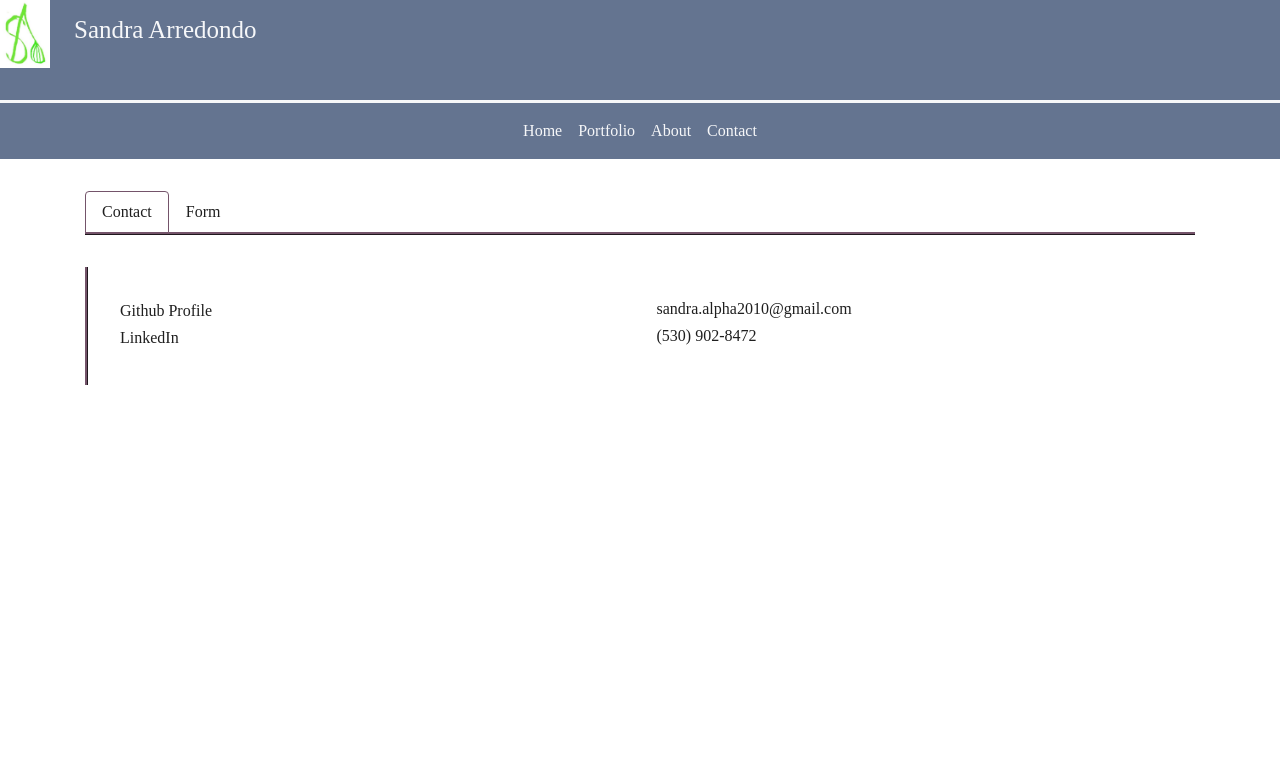
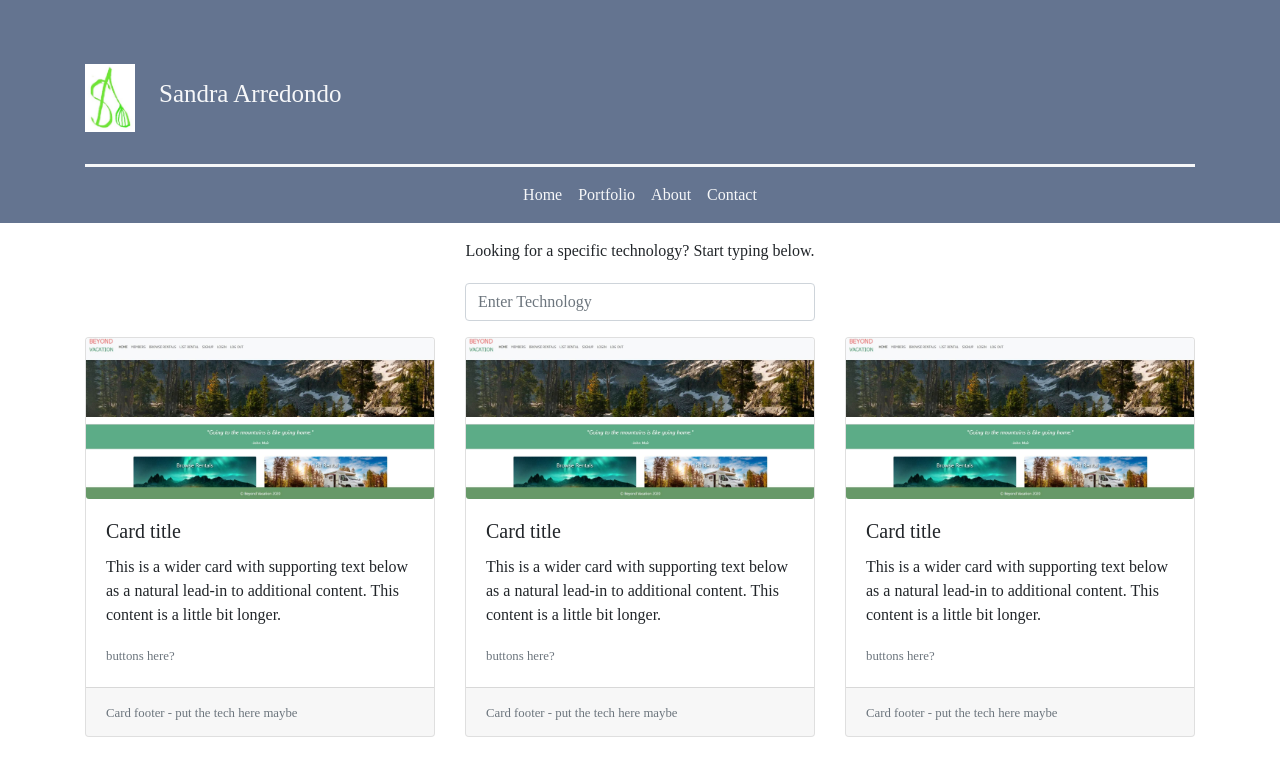
Before and after one commit to salpharre/Portfolio, a React (Create React App) app: page / in a window 1280 px wide. Shown: the top 776 px of the page. Built offline with nearby package versions, Linux system fonts and the light colour scheme.

Commit message:
removed contact form, changed visual styling of contact page, working on portfolio

```diff
--- a/src/App.js
+++ b/src/App.js
@@ -1,8 +1,8 @@
 import React from 'react';
 // import Home from './pages/Home';
 // import About from "./pages/About";
-import Contact from "./pages/Contact";
-// import Project from "./pages/Project";
+// import Contact from "./pages/Contact";
+import Project from "./pages/Project";
 // import { BrowserRouter as Router, Route } from "react-router-dom";
 import "./App.css";
 
@@ -10,7 +10,7 @@ import "./App.css";
 function App() {
   return (
     <div className="App">
-    <Contact />
+    <Project />
     </div>
   )
 }
--- a/src/components/ContactMe/index.js
+++ b/src/components/ContactMe/index.js
@@ -1,24 +1,33 @@
 import React from "react";
 import "./style.css";
-import ContactMeFirstTab from "../ContactMeFirstTab";
-import ContactMeForm from "../ContactMeForm";
 
 function ContactMe(props) {
     return (
         <div className="container">
-            <ul className="nav nav-tabs" id="myTab" role="tablist">
-                <li className="nav-item" role="presentation">
-                    <a className="nav-link active" id="contact-tab" data-toggle="tab" href="#contact" role="tab" aria-controls="contact"
-                        aria-selected="true">Contact</a>
-                </li>
-                <li className="nav-item" role="presentation">
-                    <a className="nav-link" id="form-tab" data-toggle="tab" href="#form" role="tab" aria-controls="form"
-                        aria-selected="false">Form</a>
-                </li>
-            </ul>
-            <div className="tab-content" id="myTabContent">
-                <ContactMeFirstTab />
-                <ContactMeForm {...props}/>
+            <div className="row justify-content-center">
+                <div className="card">
+                    <div className="card-body">
+                        <h5 className="card-title contactText">Contact</h5>
+                        <div className="row">
+                            <div className="col-6">
+                                <a href="https://github.com/salpharre" target="_blank" rel="noopener noreferrer">Github Profile</a>
+                            </div>
+                            <div className="col-6">
+                                <a href="mailto:sandra.alpha2010@gmail.com" target="_blank" rel="noopener noreferrer">
+                                    <h2 className="text-break">sandra.alpha2010@gmail.com</h2>
+                                </a>
+                            </div>
+                        </div>
+                        <div className="row">
+                            <div className="col-6">
+                                <a href="https://www.linkedin.com/in/sandraaa/" target="_blank" rel="noopener noreferrer">LinkedIn</a>
+                            </div>
+                            <div className="col-6">
+                                <h3>(530) 902-8472</h3>
+                            </div>
+                        </div>
+                    </div>
+                </div>
             </div>
         </div>
     );
--- a/src/components/ContactMe/style.css
+++ b/src/components/ContactMe/style.css
@@ -1,13 +1,3 @@
-#contact, #form {/*jumbotron on contact html - padding is decreased, color is set as same as body color to make it meld into background,
-    left border is for ease of reading and draw eyes immediately to links*/
-    padding: 2rem 2rem;
-    background-color: rgba(255, 255, 255, 0.945);
-    color: #1f1f1f;
-    border-left: ridge #74546A;
-    font-family: serif;
-    margin-top: 2rem;
-}
-
 .container {
     margin-top: 2rem;
 }
@@ -21,26 +11,10 @@ h2, h3, h4, h5 {/*sets font-size of other header tags on about html*/
     color: #1f1f1f
 }
 
-input.displayNone {
-    display: none;
-}
-
 a {
     color: #1f1f1f
 }
 
-a#contact-tab.nav-link.active, a#form-tab.nav-link.active {/*Sets color and border color of tabs in contact html*/
-    color: #1f1f1f;
-    background-color: rgba(255, 255, 255, 0.945);
-    border-color: #74546A;
+.card {
+    width: 30rem;
 }
-
-.nav-tabs {/*Sets font color and border color and design for tabs in contact html*/
-    color: #1f1f1f;
-    border-bottom: #74546A ridge;
-}
-
-a#contact-tab.nav-link, a#form-tab.nav-link {/*font color for navbar links, portoflio title word for portfolio html, text color for project
-    description on portfolio html*/
-    color: #1f1f1f;
-}
--- a/src/components/ContactMeFirstTab/index.js
+++ /dev/null
@@ -1,29 +0,0 @@
-import React from "react";
-import "../ContactMe/style.css";
-
-//put a warning, a toolkit maybe that shows the three are links
-
-function ContactMeFirstTab() {
-    return (
-        <div className="tab-pane fade show active" id="contact" role="tabpanel" aria-labelledby="contact-tab">
-            <div className="row">
-                <div className="col">
-                    <a href="https://github.com/salpharre" target="_blank" rel="noopener noreferrer">Github Profile</a>
-                </div>
-                <div className="col">
-                    <h2 className="text-break">sandra.alpha2010@gmail.com</h2>
-                </div>
-            </div>
-            <div className="row">
-                <div className="col">
-                    <a href="https://www.linkedin.com/in/sandraaa/" target="_blank" rel="noopener noreferrer">LinkedIn</a>
-                </div>
-                <div className="col">
-                    <h3>(530) 902-8472</h3>
-                </div>
-            </div>
-        </div>
-    );
-};
-
-export default ContactMeFirstTab;
--- a/src/components/ContactMeForm/index.js
+++ /dev/null
@@ -1,49 +0,0 @@
-import React from "react";
-import "../ContactMe/style.css";
-
-function ContactMeForm(props) {
-    return (
-        <div className="tab-pane fade" id="form" role="tabpanel" aria-labelledby="form-tab">
-            <div>
-                Feel free to send me a message, enter your email and a note.
-            </div>
-            <br></br>
-            <form onSubmit={props.form}>
-                <div className="form-group row">
-                    <div className="col">
-                        <input
-                        type="email"
-                        className="form-control"
-                        placeholder="Email"
-                        id="email"
-                        name="email"
-                        onChange={props.handleChange}
-                        onBlur={props.handleBlur}
-                        value={props.email}
-                        ></input>
-                        {props.emailErrors && props.emailTouched ? <div>{props.emailErrors}</div> : null}
-                    </div>
-                </div>
-                <div className="form-group row">
-                    <div className="col">
-                        <textarea
-                        type="text"
-                         className="form-control"
-                         id="text"
-                         rows="3"
-                         placeholder="Your Message Here"
-                         name="text"
-                         onChange={props.handleChange}
-                         onBlur={props.handleBlur}
-                         value={props.text}
-                         ></textarea>
-                         {props.textErrors && props.textTouched ? <div>{props.textErrors}</div> : null}
-                    </div>
-                </div>
-                <button type="submit" className="btn btn-primary">Submit</button>
-            </form>
-        </div>
-    );
-};
-
-export default ContactMeForm;
--- a/src/components/Header/index.js
+++ b/src/components/Header/index.js
@@ -5,7 +5,8 @@ import logo from "../../images/compressed/SAlogo5.jpg";
 
 function Header() {
     return (
-        <header className="brand">
+        <div className="jumbotron jumbotron-fluid brand">
+            <div className="container">
                 <img src={logo} width="50" height="50" className="d-inline-block imgLogo img-fluid"
                     alt="SA initials"></img>
                 <a className="pl-4" href="./index.html">
@@ -30,7 +31,8 @@ function Header() {
                         </li>
                     </ul>
                 </nav>
-        </header>
+            </div>
+        </div>
     )
 };
 
--- a/src/components/ProjectCard/index.js
+++ b/src/components/ProjectCard/index.js
@@ -2,9 +2,6 @@ import React from "react";
 import "./style.css";
 import img from "../../images/compressed/beyondvacation.jpg";
 
-//make sure buttons are responsive!
-//now it's horizontal and flexes correctly, but it's not centered at minimized window
-//decided to go mobile first then up to larger screens, replaced d-flex with flex-row only(works in smaller screens now) -- might need to do media query with flex box to get it to do what i want in larger screens
 //it works!! it flexs well!!
 function ProjectCard() {
     return (
--- a/src/components/ProjectCard/style.css
+++ b/src/components/ProjectCard/style.css
@@ -1,3 +1,7 @@
 .cardParent {
     max-width: 540px;
 }
+
+.info {
+    margin-top: 1rem;
+}
--- a/src/components/Search/index.js
+++ b/src/components/Search/index.js
@@ -4,7 +4,7 @@ import "./style.css";
 //props.value to be grabbed by handleinputchange
 function Search() {
     return (
-        <div className="col-4 mt-3 justify-content-center">
+        <div className="col-4 mt-1 justify-content-center">
             <input
             // value={props.value}
             // onChange={props.handleInputChange}
--- a/src/pages/Contact.js
+++ b/src/pages/Contact.js
@@ -1,64 +1,12 @@
-import React, { useState, useEffect } from "react";
+import React from "react";
 import Header from "../components/Header";
 import ContactMe from "../components/ContactMe";
-// import API from "../../utils";
-import { useFormik } from "formik";
-
-////////style the error messages!!!!
 
 function Contact() {
-
-    const validate = values => {
-        const errors = {};
-        if (!values.email) {
-            errors.email = "Required";
-        } else if (!/^[A-Z0-9._%+-]+@[A-Z0-9.-]+\.[A-Z]{2,4}$/i.test(values.email)) {
-            errors.email = "Did you miss a character?";
-        }
-
-        if (!values.text) {
-            errors.text = "Required";
-        } else if (values.text.length < 15) {
-            errors.text = "A little bit longer, make it really robust!"
-        }
-        return errors;
-    };
-
-    //set up formik
-    const formik = useFormik({
-        initialValues: {
-            email: "",
-            text: ""
-        },
-        validate,
-        onSubmit: (values, {resetForm} ) => {
-            //form is valid
-            console.log(values);
-            //in the .then after sendingform reset values
-            resetForm({ values: "" });
-        }
-    });
-    //if successful a thank you message shows
-    const [success, setSuccess] = useState(false);
-
-    //onSubmit seperate function here is called in formik state (onSubmit={onSubmit})
-    //API.sendForm(values).then(res => {console.log(res); setSuccess(true);})
-
-
     return (
         <div>
             <Header />
-            <ContactMe
-            form={formik.handleSubmit}
-            handleChange={formik.handleChange}
-            email={formik.values.email}
-            text={formik.values.text}
-            emailErrors={formik.errors.email}
-            emailTouched={formik.touched.email}
-            textErrors={formik.errors.text}
-            textTouched={formik.touched.text}
-            handleBlur={formik.handleBlur}
-            />
+            <ContactMe />
         </div>
     );
 };
--- a/src/pages/Project.js
+++ b/src/pages/Project.js
@@ -3,7 +3,6 @@ import ProjectCard from "../components/ProjectCard";
 import projects from "../projects.json";
 import Search from "../components/Search";
 import Header from "../components/Header";
-// import Dropdown from "../components/Dropdown";
 
 function Project() {
 
@@ -15,7 +14,12 @@ function Project() {
         <div>
             <Header />
             <div className="container">
+                <div className="row justify-content-center info">
+                <p>Looking for a specific technology? Start typing below.</p>
+                </div>
+                <div className="row justify-content-center">
                 <Search />
+                </div>
 
                 <div className="row justify-content-center">
                     <ProjectCard />
```
Also changed, not shown: src/utils/GoogleSheetsAPI.js (deleted, +0 -8 lines). Lines whose indentation alone changed are shown as unchanged.
